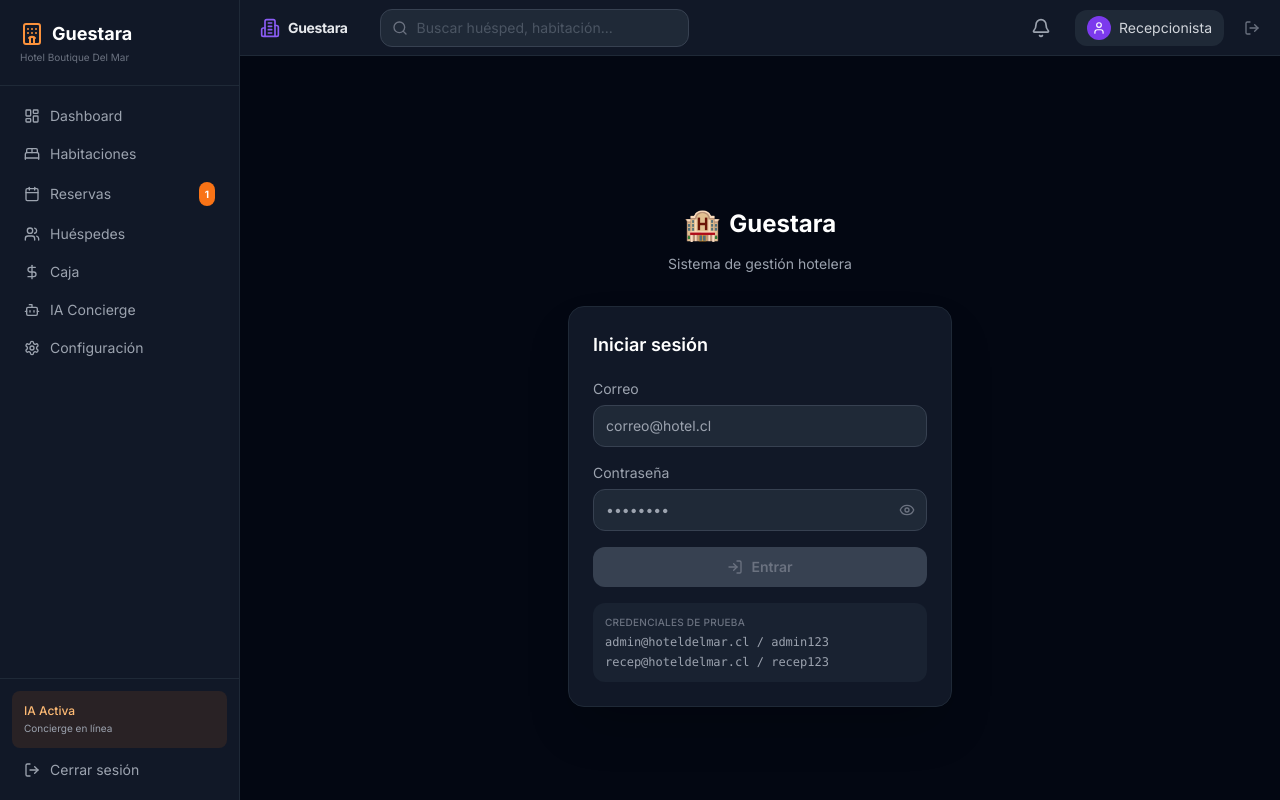
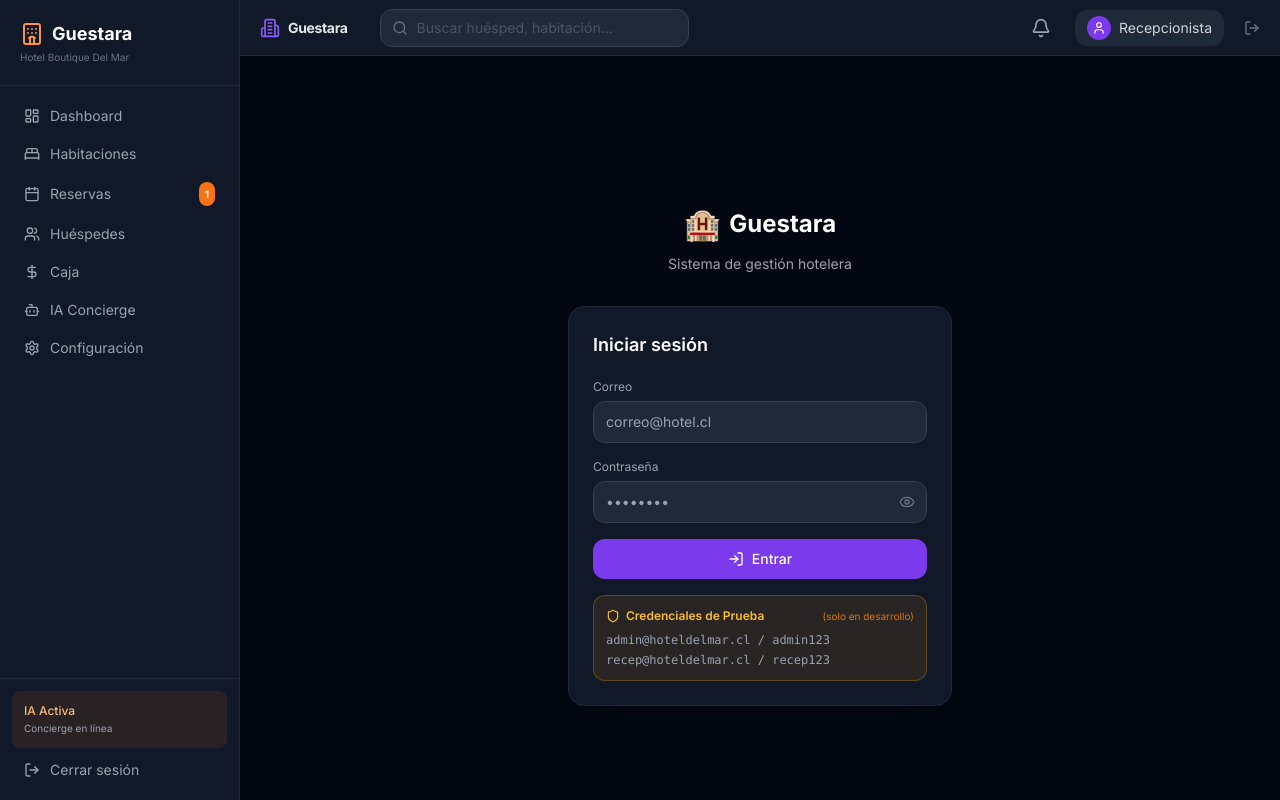
Before and after one commit to guestara-dev/guestara, a Next.js app: page /login in a window 1280 px wide. Built offline with nearby package versions, Linux system fonts and the light colour scheme.

Commit message:
feat(BUG-01,03): login/page - credenciales ocultas en prod, redirect /dashboard post-login

```diff
--- a/app/login/page.tsx
+++ b/app/login/page.tsx
@@ -1,17 +1,39 @@
 'use client'
 import { useState } from 'react'
 import { useRouter } from 'next/navigation'
-import { Eye, EyeOff, LogIn } from 'lucide-react'
+import { Eye, EyeOff, LogIn, Shield } from 'lucide-react'
+
+// BUG-03 FIX: Credenciales ocultas en producción
+const IS_DEV = process.env.NODE_ENV === 'development'
+
 const USERS = [
-  { email: 'admin@hoteldelmar.cl',  password: 'admin123', role: 'admin',        name: 'Admin Guestara' },
-  { email: 'recep@hoteldelmar.cl',  password: 'recep123', role: 'receptionist', name: 'Recepcionista'   },
+  { email: 'admin@hoteldelmar.cl',  password: 'admin123', role: 'admin',         name: 'Admin Guestara'  },
+  { email: 'recep@hoteldelmar.cl',  password: 'recep123', role: 'receptionist',  name: 'Recepcionista'   },
 ]
-// FIX #1: Cookie name must be 'g_auth' to match middleware.ts
+
 function setCookie(name: string, value: string, days = 1) {
   const d = new Date()
   d.setTime(d.getTime() + days * 24 * 3600 * 1000)
   document.cookie = `${name}=${value}; expires=${d.toUTCString()}; path=/`
 }
+
+// BUG-03 FIX: Componente separado solo visible en development
+function DemoCredentials() {
+  return (
+    <div className="mt-4 p-3 bg-amber-500/10 border border-amber-500/30 rounded-xl">
+      <div className="flex items-center gap-1.5 mb-2">
+        <Shield className="w-3.5 h-3.5 text-amber-400" />
+        <span className="text-xs font-semibold text-amber-400">Credenciales de Prueba</span>
+        <span className="text-[10px] text-amber-600 ml-auto">(solo en desarrollo)</span>
+      </div>
+      <div className="space-y-1">
+        <p className="text-xs text-gray-400 font-mono">admin@hoteldelmar.cl / admin123</p>
+        <p className="text-xs text-gray-400 font-mono">recep@hoteldelmar.cl / recep123</p>
+      </div>
+    </div>
+  )
+}
+
 export default function LoginPage() {
   const router = useRouter()
   const [email,    setEmail]    = useState('')
@@ -19,33 +41,36 @@ export default function LoginPage() {
   const [showPw,   setShowPw]   = useState(false)
   const [error,    setError]    = useState('')
   const [loading,  setLoading]  = useState(false)
+
   const handleLogin = async (e: React.FormEvent) => {
     e.preventDefault()
     setError('')
     setLoading(true)
     await new Promise(r => setTimeout(r, 600))
-    const user = USERS.find(u => u.email===email.trim() && u.password===password)
+    const user = USERS.find(u => u.email === email.trim() && u.password === password)
     if (!user) {
       setError('Correo o contraseña incorrectos')
       setLoading(false)
       return
     }
-    // FIX #1: Save as 'g_auth' so middleware, configuracion and AutoLogout all read the same cookie
+    // BUG-01 FIX: Save as 'g_auth' cookie so middleware reads it
     const payload = encodeURIComponent(btoa(JSON.stringify({ name: user.name, role: user.role, email: user.email })))
     setCookie('g_auth', payload, 1)
-    // Keep 'session' for any legacy reads (optional backward compat)
-    setCookie('session', payload, 1)
+    setCookie('session', payload, 1) // backward compat
     try {
-      const res = await fetch('/api/hotel')
+      const res  = await fetch('/api/hotel')
       const data = await res.json()
       if (data?.isConfigured) setCookie('hotel_configured', 'true', 365)
     } catch {}
     setLoading(false)
-    router.push('/')
+    // BUG-01 FIX: Redirect to /dashboard (not /) after login
+    router.push('/dashboard')
   }
+
   return (
     <div className="min-h-screen bg-gray-950 flex items-center justify-center p-4">
       <div className="w-full max-w-sm">
+        {/* Logo / Brand */}
         <div className="text-center mb-8">
           <div className="inline-flex items-center gap-2 mb-3">
             <span className="text-3xl">🏨</span>
@@ -53,21 +78,27 @@ export default function LoginPage() {
           </div>
           <p className="text-sm text-gray-400">Sistema de gestión hotelera</p>
         </div>
+
+        {/* Card */}
         <div className="bg-gray-900 border border-gray-800 rounded-2xl p-6 shadow-2xl">
           <h2 className="font-semibold text-lg mb-5">Iniciar sesión</h2>
           <form onSubmit={handleLogin} className="space-y-4">
+            {/* Email */}
             <div>
-              <label className="text-sm text-gray-400 block mb-1.5">Correo</label>
+              <label className="block text-xs text-gray-400 mb-1.5">Correo</label>
               <input
                 type="email"
                 value={email}
                 onChange={e => setEmail(e.target.value)}
                 placeholder="correo@hotel.cl"
                 autoComplete="email"
-                className="w-full bg-gray-800 border border-gray-700 rounded-xl px-3 py-2.5 text-sm focus:outline-none focus:border-violet-500 transition-colors"/>
+                required
+                className="w-full bg-gray-800 border border-gray-700 rounded-xl px-3 py-2.5 text-sm focus:outline-none focus:border-violet-500 transition-colors"
+              />
             </div>
+            {/* Password */}
             <div>
-              <label className="text-sm text-gray-400 block mb-1.5">Contraseña</label>
+              <label className="block text-xs text-gray-400 mb-1.5">Contraseña</label>
               <div className="relative">
                 <input
                   type={showPw ? 'text' : 'password'}
@@ -75,31 +106,38 @@ export default function LoginPage() {
                   onChange={e => setPassword(e.target.value)}
                   placeholder="••••••••"
                   autoComplete="current-password"
-                  className="w-full bg-gray-800 border border-gray-700 rounded-xl px-3 py-2.5 pr-10 text-sm focus:outline-none focus:border-violet-500 transition-colors"/>
-                <button type="button" onClick={() => setShowPw(p => !p)}
-                  className="absolute right-3 top-1/2 -translate-y-1/2 text-gray-500 hover:text-gray-300">
-                  {showPw ? <EyeOff className="w-4 h-4"/> : <Eye className="w-4 h-4"/>}
+                  required
+                  className="w-full bg-gray-800 border border-gray-700 rounded-xl px-3 py-2.5 pr-10 text-sm focus:outline-none focus:border-violet-500 transition-colors"
+                />
+                <button
+                  type="button"
+                  onClick={() => setShowPw(p => !p)}
+                  className="absolute right-3 top-1/2 -translate-y-1/2 text-gray-500 hover:text-gray-300"
+                >
+                  {showPw ? <EyeOff className="w-4 h-4" /> : <Eye className="w-4 h-4" />}
                 </button>
               </div>
             </div>
+            {/* Error */}
             {error && (
-              <p className="text-xs text-red-400 bg-red-950/30 border border-red-800/40 rounded-lg px-3 py-2">
-                {error}
-              </p>
+              <p className="text-red-400 text-xs bg-red-400/10 border border-red-400/20 rounded-lg px-3 py-2">{error}</p>
             )}
-            <button type="submit" disabled={loading || !email || !password}
-              className="w-full flex items-center justify-center gap-2 bg-violet-600 hover:bg-violet-500 disabled:bg-gray-700 disabled:text-gray-500 disabled:cursor-not-allowed py-2.5 rounded-xl text-sm font-semibold transition-all">
-              {loading
-                ? <div className="w-4 h-4 border-2 border-white/30 border-t-white rounded-full animate-spin"/>
-                : <><LogIn className="w-4 h-4"/>Entrar</>
-              }
+            {/* Submit */}
+            <button
+              type="submit"
+              disabled={loading}
+              className="w-full flex items-center justify-center gap-2 bg-violet-600 hover:bg-violet-500 disabled:opacity-60 py-2.5 rounded-xl font-medium text-sm transition-colors"
+            >
+              {loading ? (
+                <span className="w-4 h-4 border-2 border-white/30 border-t-white rounded-full animate-spin" />
+              ) : (
+                <><LogIn className="w-4 h-4" /> Entrar</>
+              )}
             </button>
           </form>
-          <div className="mt-4 bg-gray-800/60 rounded-xl p-3 space-y-1">
-            <p className="text-[10px] text-gray-500 font-medium uppercase tracking-wide">Credenciales de prueba</p>
-            <p className="text-xs text-gray-400 font-mono">admin@hoteldelmar.cl / admin123</p>
-            <p className="text-xs text-gray-400 font-mono">recep@hoteldelmar.cl / recep123</p>
-          </div>
+
+          {/* BUG-03 FIX: Solo visible en development */}
+          {IS_DEV && <DemoCredentials />}
         </div>
       </div>
     </div>
```
